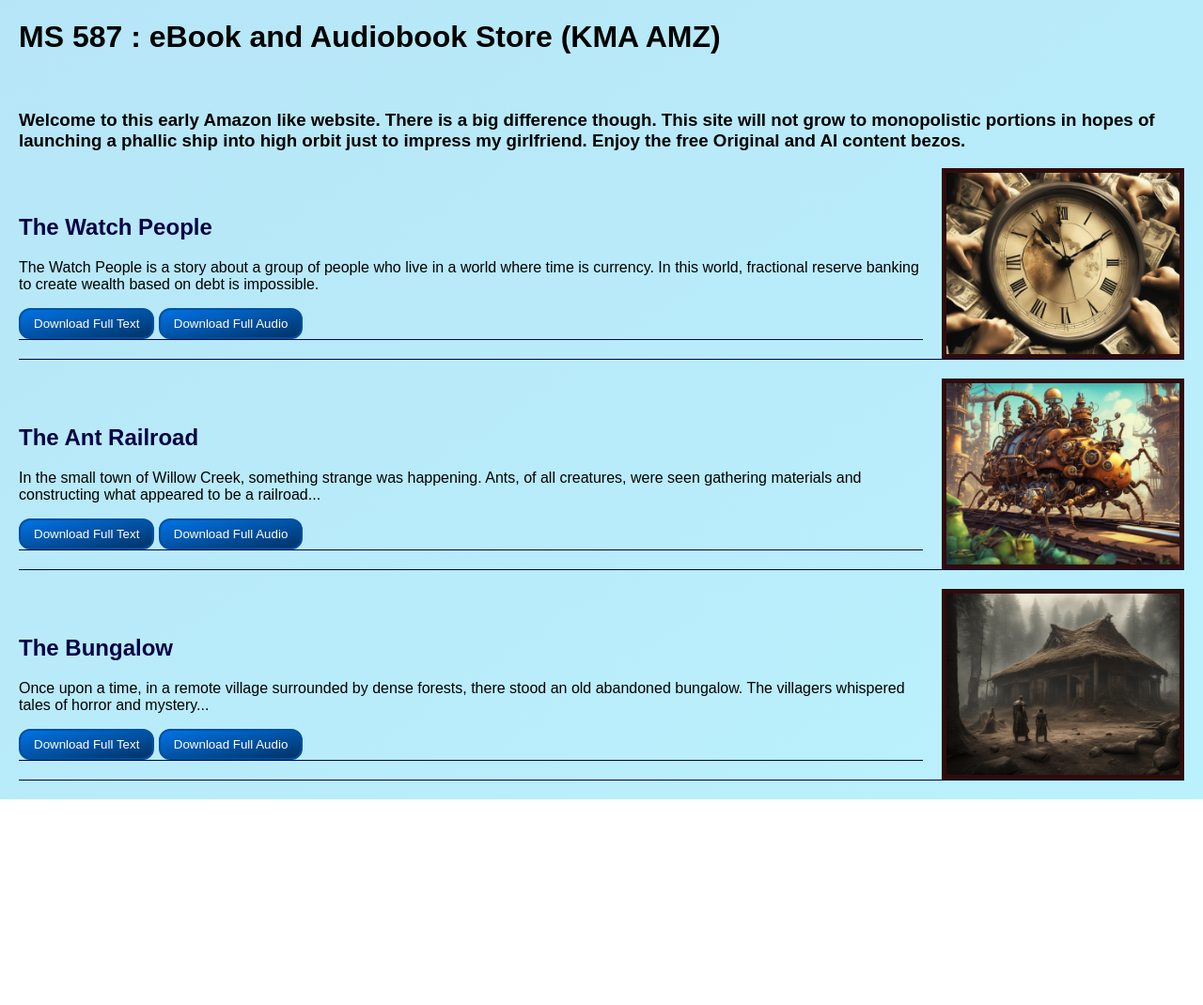
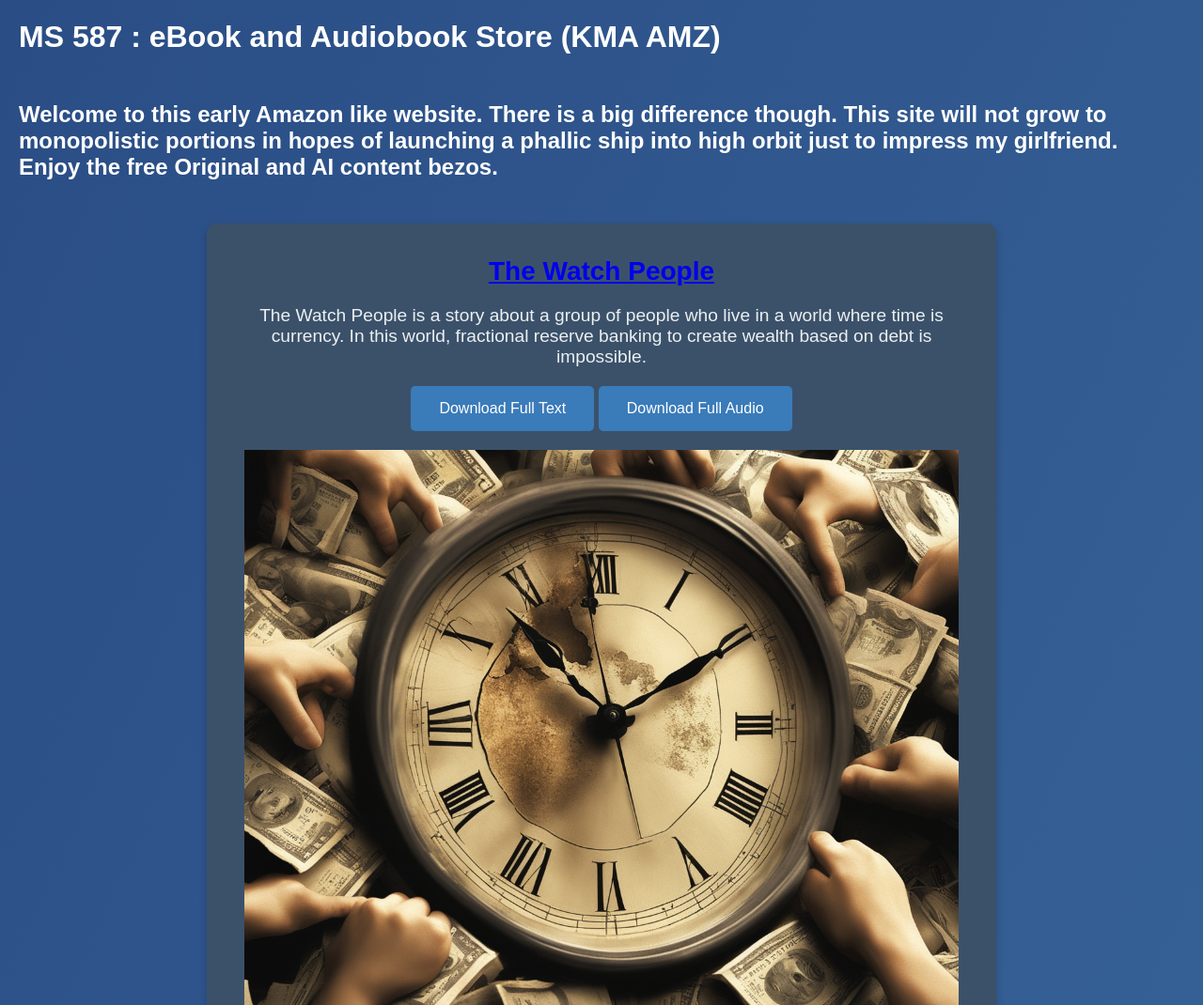
Before and after one commit to mvenero/MS587, a plain HTML site: page 1.2.html in a window 1280 px wide. Shown: the top 1070 px of the page at 94% size. Before the commit the page ends 851 px from the top, so only its background shows below. Drawn offline with Linux system fonts and the light colour scheme.

Commit message:
css update

```diff
--- a/1.2.html
+++ b/1.2.html
@@ -25,42 +25,44 @@
         <br>
         <h3> Welcome to this early Amazon like website. There is a big difference though.
             This site will not grow to monopolistic portions in hopes of launching a phallic ship into high orbit
-             just to impress my girlfriend. Enjoy the free Original and AI content bezos. </h3>
+             just to impress my girlfriend. Enjoy the free Original and AI content bezos. <br> </h3> <br> <br>
+        <div class="container">
             <div class="story-container">
                 <div class="story-content">
                     <h2><a href="#story1">The Watch People</a></h2>
-                <p class="story-summary">
+                    <p class="summary">
                         The Watch People is a story about a group of people who live in a world where time is currency. In this world,
                         fractional reserve banking to create wealth based on debt is impossible.
                     </p>
-                <button onclick="downloadStory('story1')">Download Full Text</button>
-                <button onclick="window.location.href='ebook audio files/story1.mp3'">Download Full Audio</button>
+                    <button onclick="downloadStory('story1')" class="download-button">Download Full Text</button>
+                    <button onclick="window.location.href='ebook audio files/story1.mp3'" class="download-button">Download Full Audio</button>
                 </div>
-            <img src="images/watchman.jpg" alt="The Watch People" class="story-image">
+                <img src="images/watchman.jpg" alt="The Watch People" class="image-container">
             </div>
 
             <div class="story-container">
                 <div class="story-content">
                     <h2><a href="#story2">The Ant Railroad</a></h2>
-                <p class="story-summary">
+                    <p class="summary">
                         In the small town of Willow Creek, something strange was happening. Ants, of all creatures, were seen gathering materials and constructing what appeared to be a railroad...
                     </p>
-                <button onclick="downloadStory('story2')">Download Full Text</button>
-                <button onclick="window.location.href='ebook audio files/story2.mp3'">Download Full Audio</button>
+                    <button onclick="downloadStory('story2')" class="download-button">Download Full Text</button>
+                    <button onclick="window.location.href='ebook audio files/story2.mp3'" class="download-button">Download Full Audio</button>
                 </div>
-            <img src="images/Ant Train.jpg" alt="The Ant Railroad" class="story-image">
+                <img src="images/Ant Train.jpg" alt="The Ant Railroad" class="image-container">
             </div>
 
             <div class="story-container">
                 <div class="story-content">
                     <h2><a href="#story3">The Bungalow</a></h2>
-                <p class="story-summary">
+                    <p class="summary">
                         Once upon a time, in a remote village surrounded by dense forests, there stood an old abandoned bungalow. The villagers whispered tales of horror and mystery...
                     </p>
-                <button onclick="downloadStory('story3')">Download Full Text</button>
-                <button onclick="window.location.href='ebook audio files/story3.mp3'">Download Full Audio</button>
+                    <button onclick="downloadStory('story3')" class="download-button">Download Full Text</button>
+                    <button onclick="window.location.href='ebook audio files/story3.mp3'" class="download-button">Download Full Audio</button>
                 </div>
-            <img src="images/Bungalo.jpg" alt="The Bungalo" class="story-image">
+                <img src="images/Bungalo.jpg" alt="The Bungalo" class="image-container">
+            </div>
         </div>
     </header>
 
@@ -83,7 +85,7 @@
     <p id="story1" style="display: none;">
         The Watch People is a story about a group of people who live in a world where time is currency. In this world,
         fractional reserve banking to create wealth based on debt is impossible. It would fracture the entire universe and result in
-        a time paradox of epic proportions greater than even that in the hit film from 1989, MILLENNIUM, where an NTSB investigator
+        a time paradox of epic proportions greater than that in the hit film from 1989, MILLENNIUM, where an NTSB investigator
         discovers a time-traveling woman while investigating an airplane crash. This is real, not AI generated. It's a great film,
         everyone should see it.
     </p>
@@ -94,9 +96,9 @@
         Rumors began to spread about the ants and their railroad. Some said that they were building a path to the underworld, while others believed they were trying to escape some unseen danger. The fear and paranoia in Willow Creek grew with each passing day, as the ants continued their work, undeterred by the growing tension around them.
         As the weeks went by, strange things began to happen in the town. People reported hearing eerie noises in the night, like the sound of a train whistle blowing in the distance. Others claimed to have seen ghostly figures walking along the tracks of the ant railroad, disappearing into thin air as quickly as they had appeared.
         The townspeople became convinced that the ants were up to something sinister, and a group of brave volunteers decided to investigate. Armed with flashlights and determination, they set out to follow the railroad tracks into the dark woods beyond the town.
-        What they found there was beyond anything they could have imagined. The ants had built a network of tunnels and caverns underground, connecting to a massive underground city filled with strange and terrifying creatures. The volunteers were horrified as they stumbled upon the true purpose of the ant railroad - to transport souls from the surface down
+        What they found there was beyond anything they could have imagined. The ants had built a network of tunnels and caverns underground, connecting to
+        a massive underground city filled with strange and terrifying creatures. The volunteers were horrified as they stumbled upon the true purpose of the ant railroad - to transport souls from the surface down.
     </p>
-
 
     <p id="story3" style="display: none;">
         Once upon a time, in a remote village surrounded by dense forests, there stood an old abandoned bungalow. The villagers whispered tales of horror and mystery that surrounded the eerie bungalow, claiming that people who entered never returned. Some even spoke of hearing blood-curdling screams that echoed through the night.
--- a/styles.css
+++ b/styles.css
@@ -1,82 +1,97 @@
-/* styles.css */
+/* WEEK OF 5.27.2024 - 6.2.2024
+- reworked CSS in depth to account for most of the styling hopefully
+- but tried to keep it relatively simple but still comprehensive.
 
-body {
-    background: linear-gradient(to bottom right, hsla(196, 80%, 84%, 0.992), #bbf1fd); /* Light blue-ish gradient */
-    font-family: Arial, sans-serif; /* Font family */
-    margin: 20px; /* Margin set to 0 */
+references:
+https://developer.mozilla.org/en-US/docs/Web/CSS/Reference
+https://www.youtube.com/watch?v=G3e-cpL7ofc
+https://www.dhs.state.il.us/accessibility/references/css-quick-reference.html
+https://www.youtube.com/watch?v=n4R2E7O-Ngo
+https://nicepage.com/css-templates
+*/
+
+/* Set the background of the body to a gradient from darker blue to lighter blue,
+   use Arial or sans-serif font family, apply light text color, and set a margin of 20px */
+   body {
+    background: linear-gradient(to bottom right, #2a4d85, #3a699d); /* Lighter blue gradient */
+    font-family: Arial, sans-serif; /* Font */
+    margin: 20px; /* Margin set to 20px */
+    color: #f0f0f0; /* Light text color */
 }
 
-table {
-    border-collapse: collapse;    /* collapse borders */
-    width: 100%;                  /* 100% width */
+/* Style for the main container that holds the bulk of the content */
+.container {
+    max-width: 800px; /* Maximum width of the container */
+    margin: 0 auto; /* Center the container horizontally */
+    padding: 20px; /* Padding inside the container */
+    background: #3b516a; /* Lighter background */
+    border-radius: 10px; /* Rounded corners */
+    box-shadow: 0 4px 8px rgba(0, 0, 0, 0.2); /* Box shadow for a 3D effect */
+    text-align: center; /* Center the text inside the container */
 }
 
-td {                                  /* table data */
-    border: 1px solid #dddddd;      /* border color */
-    text-align: center;               /* center text */
-    padding: 8px;                     /* padding manually set between images */
+/* Style for h1 heading */
+h1 {
+    font-size: 2em; /* Font size for h1 heading */
+    color: #ffffff; /* Lighter blue headings */
 }
 
-img {
-    max-width: 100%;                /* 100% width */
-    height: auto;                  /* auto height */
+/* Style for the sub-heading h2 */
+h2 {
+    font-size: 1.75em; /* Font size for h2 sub-headings */
+    margin: 15px 0; /* Margin for h2 sub-headings */
+    color: #ffffff; /* Color for h2 sub-headings */
 }
 
-div {
-    margin-bottom: 20px;    /* space below the div */
-    border-bottom: 1px solid #040147;    /* bottom border color */
+/* Style for the section heading h3 */
+h3 {
+    font-size: 1.5em; /* Font size for h3 section headings */
+    margin: 10px 0; /* Margin for h3 section headings */
+    color: #ffffff; /* Color for h3 section headings */
 }
 
-button {
-    background: linear-gradient(to bottom right, #0073e6, #003366); /* L-->R blue gradient */
-    border: 2px solid #00509e;              /* Dark blue border */
-    color: white;                           /* White text */
-    padding: 7px 14px;                       /* Padding - basically button size */
-    text-align: center;                         /* Center text */
-    text-decoration: none;                      /* Remove underline */
-    display: inline-block;                      /* Display as inline block */
-    font-size: auto;                           /* Font size */
-    margin: auto;
-    cursor: pointer;                        /* enable cursor attributes*/
-    border-radius: 12px;            /* smooth out corners */
-
-    /* Transition effects -- refer to https://developer.mozilla.org/en-US/docs/Web/CSS/transition-property */
-    transition: background 3.3s ease, transform .03s ease;
+/* Style for the summary text */
+.summary {
+    font-size: 1.2em; /* Font size for summary text */
+    margin: 20px 0; /* Margin for summary text */
+    color: #ecf0f1; /* Color for summary text */
 }
 
-button:hover {
+/* Style for the image/photo container */
+.image-container {
+    text-align: center; /* Center image within container */
+    margin: 20px 0; /* Margin for image container */
+    max-width: calc(100% - 40px); /* Maximum width of image container */
+}
+
+/* Style for the image inside the image container */
+.image-container img {
+    max-width: 100%; /* Maximum width of image */
+    height: auto; /* Maintain aspect ratio */
+    border-radius: 10px; /* Rounded corners */
+    border: 3px solid #5da9e9; /* Border color */
+}
+
+/* Style for button container */
+.button-container {
+    text-align: center; /* Center buttons */
+    margin: 20px 0; /* Margin for button container */
+}
+
+/* Style for the download button */
+.download-button {
+    background: #3a7bb9; /* Button background color */
+    color: white; /* Text color */
+    border: none; /* Remove border */
+    padding: 15px 30px; /* Padding */
+    font-size: 1em; /* Font size */
+    border-radius: 5px; /* Rounded corners */
+    cursor: pointer; /* Pointer cursor */
+    text-decoration: none; /* Remove underline */
+    transition: background 0.3s ease; /* Transition effect */
+}
+
+/* Style for the download button on hover */
+.download-button:hover {
     background: linear-gradient(to bottom right, #003366, #0073e6); /* Reverse gradient on hover */
 }
-
-button:active {
-    transform: scale(0.98); /* Slightly shrink button on click */
-}
-
-/* Styling for the anchor - a tag */
-a {
-    font-size: x-large; /* Font size */
-    color: #040147;
-    font-weight: bold;
-    text-decoration: none;
-}
-
-/* Styling for story-image custom class */
-.story-image {
-    display: block;
-    margin-left: auto;
-    margin-right: 0;
-    width: 20%;
-    border: 5px solid #2f0c0c; /* Add a border  */
-}
-
-/* Additional styling to align images and text */
-.story-container {
-    display: flex;                      /* Flexbox */
-    justify-content: space-between;     /* Space between */
-    align-items: flex-end;              /* Align items to right (right justify basically)*/
-}
-
-.story-content {
-    flex: 1;
-    margin-right: 20px;
-}
```
Lines whose indentation alone changed are shown as unchanged.
